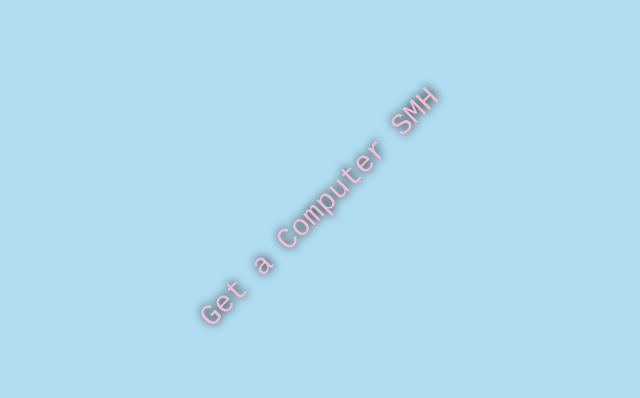
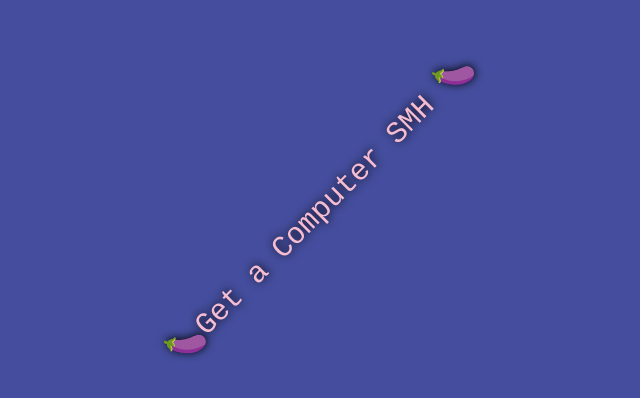
Before and after one commit to aidenzegil/shadow-fun, a React (Create React App) app: page / in a window 1280 px wide. Shown: the part 192-590 px from the top of the page, without its empty margins (320-960 px from the left). Built offline with nearby package versions, Linux system fonts and the light colour scheme.

Commit message:
eggplant theme engaged

```diff
--- a/src/App.css
+++ b/src/App.css
@@ -6,7 +6,7 @@
   width: 100%;
   height: 100vh;
   overflow: hidden;
-  background-color: #B1DDF1;
+  background-color: #454E9E;
   justify-content: center;
 }
 
@@ -129,6 +129,7 @@
 .SmallUp:hover, .MediumUp:hover, .LargeUp:hover, .Text:hover, .PhoneText:hover {
   transform: scale(1.05);
   cursor: pointer;
+  filter: brightness(103%)
 }
 
 .SmallDown:hover, .MediumDown:hover, .LargeDown:hover {
--- a/src/App.js
+++ b/src/App.js
@@ -3,8 +3,8 @@ import "./App.css";
 function App() {
   return (
     <div className="App">
-      <p className="PhoneText">Get a Computer SMH</p>
-      <p className="Text">Probably Building Stuff</p>
+      <p className="PhoneText">	&#127814;Get a Computer SMH	&#127814;</p>
+      <p className="Text">&#127814; Probably Building Stuff	&#127814;</p>
       <div className="TopContainer">
         <div className="SectionWrap">
           <div className="LargeUp" style={{marginRight: 0, marginBottom: 0}}>
```
